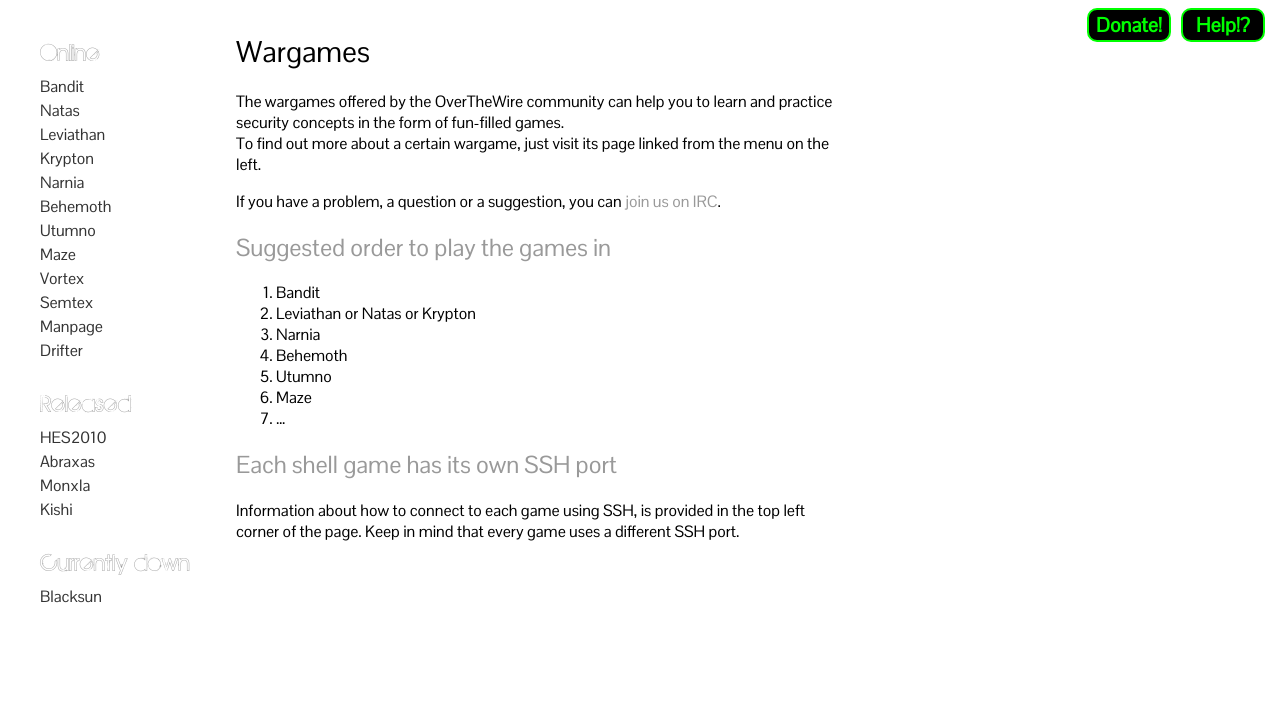
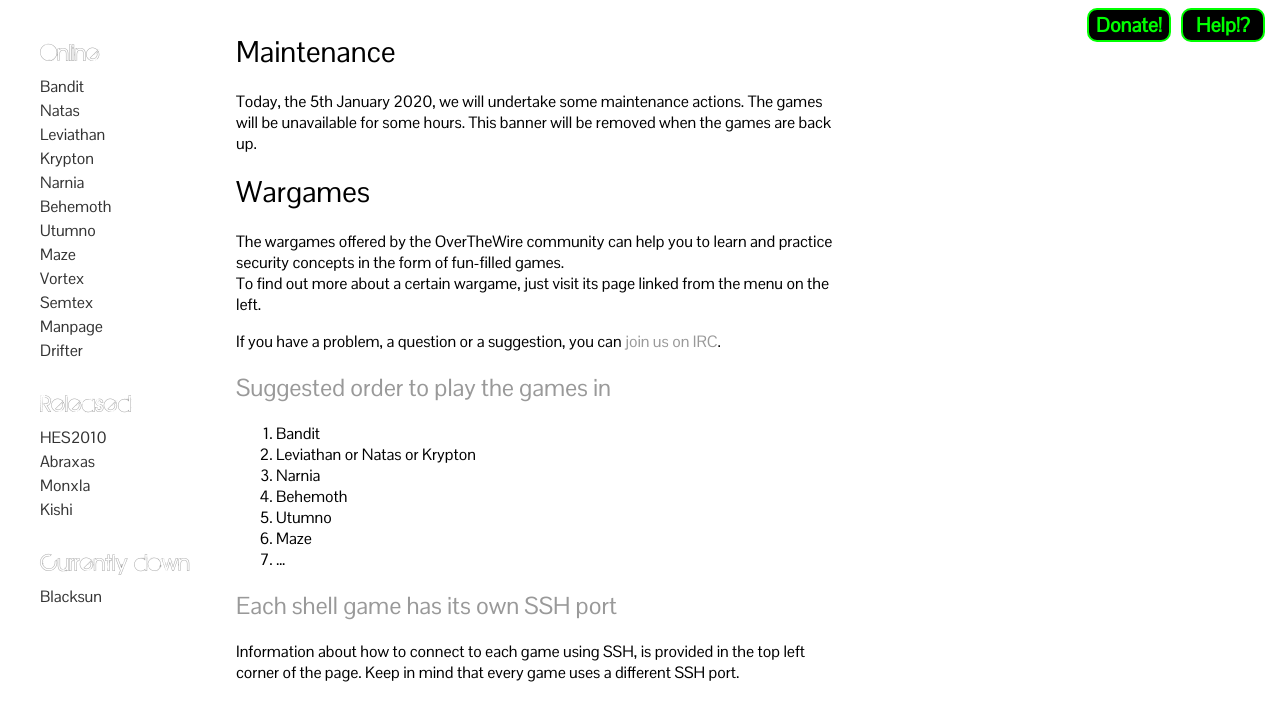
Before and after one commit to OverTheWireOrg/OverTheWire-website, a Jekyll site: the page built from wargames/index.md, in a window 1280 px wide, cut to the strip 77-798 px from the top of the page. Built offline with Jekyll 4.4.1, drawn with Linux system fonts in a browser that asks for light colours.

Commit message:
Update index.md

```diff
--- a/wargames/index.md
+++ b/wargames/index.md
@@ -3,6 +3,12 @@
 listgames: true
 title: Wargames
 ---
+
+Maintenance
+========
+
+Today, the 5th January 2020, we will undertake some maintenance actions. The games will be unavailable for some hours.
+This banner will be removed when the games are back up.
 
 Wargames
 ========
```
